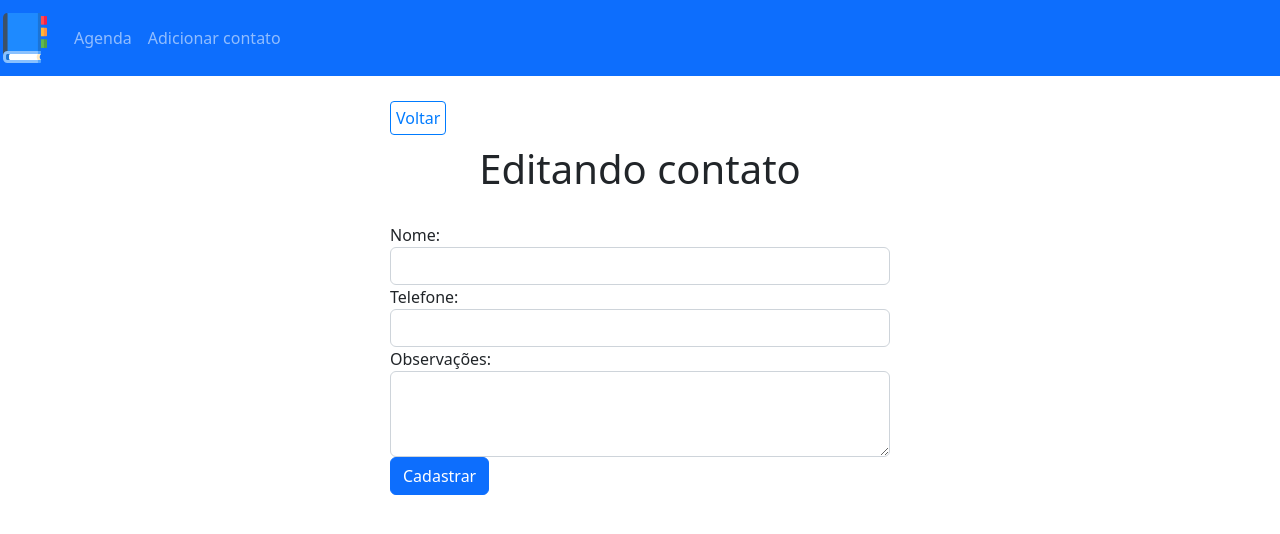
After one commit to yagoalexandre00/agenda-de-devs, a PHP site: page /edit.php in a window 1280 px wide. The commit adds this page. Shown: the top 534 px of the page. Run offline with PHP 8.4, Linux system fonts and the light colour scheme; data that the repository does not hold is empty; some libraries are stand-ins or nearby versions.

Commit message:
Creating edit page

```diff
--- a/css/style.css
+++ b/css/style.css
@@ -101,3 +101,10 @@
     max-width: 500px;
     margin: 0 auto;
 }
+
+/* MOBILE */
+@media (max-width: 480px) {
+    .home-link {
+        display: none;
+    }
+}
--- /dev/null
+++ b/edit.php
@@ -0,0 +1,29 @@
+<?php
+    include_once("templates/header.php");
+?>
+
+<div class="container">
+    <?php include_once("templates/backbtn.html"); ?>
+    <h1 id="main-title">Editando contato</h1>
+    <form id="create-form" method="post" action="<?= $BASE_URL ?>config/process.php">
+        <input type="hidden" name="type" value="edit">
+        <input type="hidden" name="id" value="<?= $contact['id']?>">
+        <div class="form-group">
+            <label for="name">Nome:</label>
+            <input type="text" class="form-control" id="name" name="name" value="<?= $contact['name']?>" required>
+        </div>
+        <div class="form-group">
+            <label for="phone">Telefone:</label>
+            <input type="text" class="form-control" id="phone" name="phone" value="<?= $contact['phone']?>" required>
+        </div>
+        <div class="form-group">
+            <label for="observations">Observações:</label>
+            <textarea type="text" class="form-control" id="observations" name="observations" rows="3"><?= $contact['observations']?></textarea>
+        </div>
+        <button type="submit" class="btn btn-primary">Cadastrar</button>
+    </form>
+</div>
+
+<?php
+    include_once("templates/footer.php")
+?>
--- a/index.php
+++ b/index.php
@@ -27,7 +27,7 @@
                         <td scope="row"><?= $contact['phone'] ?></td>
                         <td class="actions">
                             <a href="<?= $BASE_URL ?>show.php?id=<?= $contact['id'] ?>"><i class="fas fa-eye check-icon"></i></a>
-                            <a href="#"><i class="far fa-edit edit-icon"></i></a>
+                            <a href="<?= $BASE_URL ?>edit.php?id=<?= $contact['id'] ?>"><i class="far fa-edit edit-icon"></i></a>
                             <button type="submit" class="delete-btn"><i class="fas fa-times delete-icon"></i></button>
                         </td>
                     </tr>
--- a/templates/header.php
+++ b/templates/header.php
@@ -30,7 +30,7 @@
             </a>
             <div class="navbar-nav">
                 <a class="nav-link" id="home-link" href="<?= $BASE_URL ?>index.php">Agenda</a>
-                <a class="nav-link" id="home-link" href="<?= $BASE_URL ?>create.php">Adicionar contato</a>
+                <a class="nav-link" href="<?= $BASE_URL ?>create.php">Adicionar contato</a>
             </div>
         </nav>
     </header>
```
